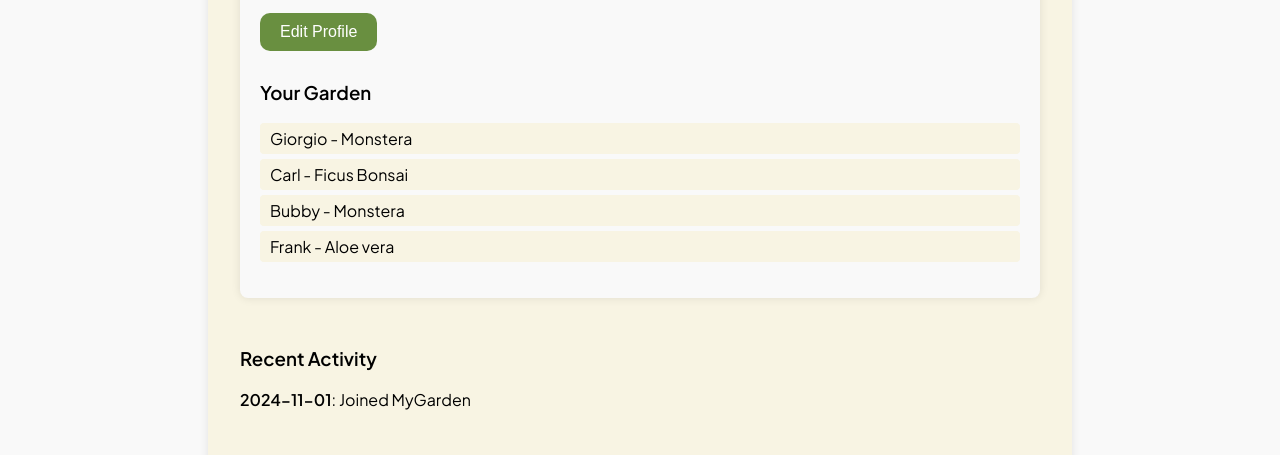
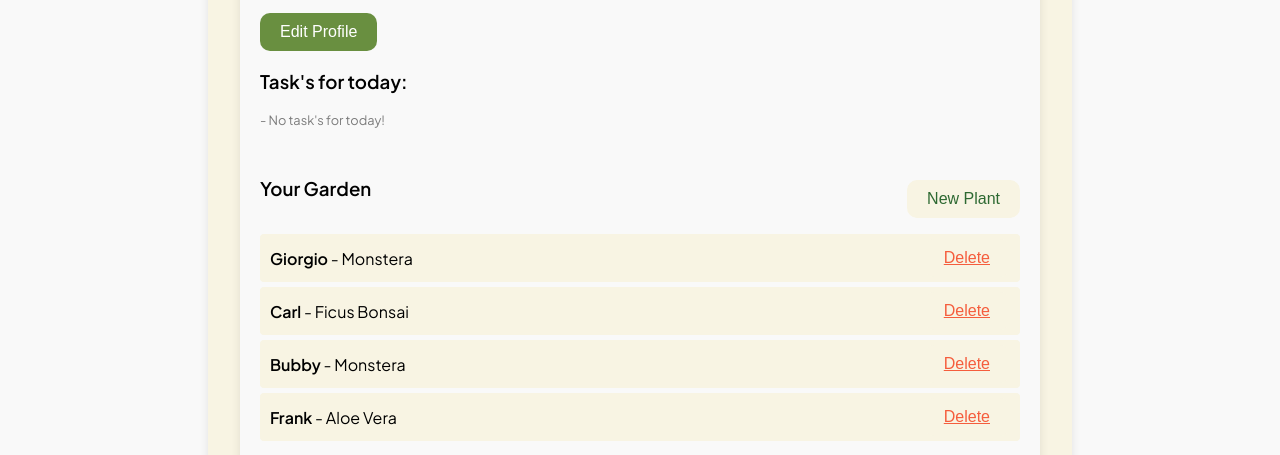
Before and after one commit to lmichalska/my-garden, a React (Vite) app: page /acc in a window 1280 px wide. Shown: the part 473-928 px from the top of the page. Built offline with nearby package versions, Linux system fonts and the light colour scheme.

Commit message:
changes changes i love changes

```diff
--- a/src/Components/NavBar/NavBar.css
+++ b/src/Components/NavBar/NavBar.css
@@ -119,7 +119,7 @@
         background: var(--asparagus);
         margin: 0;
         padding: 0;
-        padding-top: 15vh;
+        padding-top: 10vh;
         z-index: 10;
     }
 
--- a/src/Pages/Acc.jsx
+++ b/src/Pages/Acc.jsx
@@ -1,8 +1,6 @@
-//Lidia
-
 import React, { useState } from 'react';
 import './Pages.css';
-
+import mygardenData from '../mygarden.json';
 
 const Acc = () => {
   // User information
@@ -14,27 +12,27 @@
     bio: '🌱 Just a plant lover learning as I grow! Into organic gardening, easy-care plants, and creating little green spaces everywhere. Let’s swap tips and celebrate our garden wins together! 🌿',
     profilePic: 'https://via.placeholder.com/150',
     backgroundPic: 'https://freerangestock.com/sample/150810/a-close-up-of-a-plant.jpg',
-    mygarden: ['Giorgio - Monstera', 'Carl - Ficus Bonsai', 'Bubby - Monstera', 'Frank - Aloe vera'],
     recentActivity: [
+      { date: '2024-11-10', activity: 'Remember to water Giorgio and Carl today!' },
       { date: '2024-11-01', activity: 'Joined MyGarden' },
     ],
+    mygarden: mygardenData.mygarden, // Set mygarden to the JSON data
   });
 
   // Edit profile
   const [isEditing, setIsEditing] = useState(false);
-// Temporary new profile picture
+  // Temporary new profile picture
   const [newProfilePic, setNewProfilePic] = useState(null);
 
-  // New user information
-  const handleSave = (updatedData) => {
-    setUser(updatedData);
-    setIsEditing(false);
-  };
+  // New plant form visibility and state
+  const [isFormVisible, setIsFormVisible] = useState(false);
+  const [newPlant, setNewPlant] = useState({ name: '', type: '' });
 
+  // Handle profile picture change
   const handleProfilePicChange = (e) => {
     const file = e.target.files[0];
     if (file) {
-      const reader = new FileReader(); // Create a FileReader to read the image file
+      const reader = new FileReader();
       reader.onloadend = () => {
         setNewProfilePic(reader.result);
       };
@@ -42,7 +40,23 @@
     }
   };
 
-  // PROFILE PAGE
+  // Add a new plant to the garden
+  const handleAddPlant = () => {
+    if (newPlant.name.trim() && newPlant.type.trim()) {
+      const updatedGarden = [...user.mygarden, { name: newPlant.name, type: newPlant.type }];
+      setUser({ ...user, mygarden: updatedGarden });
+      setNewPlant({ name: '', type: '' });
+      setIsFormVisible(false);
+    }
+  };
+
+  // Delete a plant from the garden
+  const handleDeletePlant = (index) => {
+    const updatedGarden = user.mygarden.filter((_, i) => i !== index);
+    setUser({ ...user, mygarden: updatedGarden });
+  };
+
+  // Profile Page
   return (
     <div className="landing-page">
       <div className="profile-container">
@@ -55,7 +69,7 @@
           <div className="profile-pic-container">
             <img
               className="profile-pic"
-              src={newProfilePic || user.profilePic} // Show the new profile pic if uploaded, else show default
+              src={newProfilePic || user.profilePic}
               alt="Profile"
             />
             <label className="change-profile-pic">
@@ -72,8 +86,7 @@
 
         <div className="profile-info">
           {isEditing ? (
-            // Profile edit form when isEditing is true
-            <ProfileEditForm user={user} onSave={handleSave} />
+            <ProfileEditForm user={user} onSave={(updatedData) => { setUser(updatedData); setIsEditing(false); }} />
           ) : (
             <div className="profile-details">
               <h2>{user.name}</h2>
@@ -84,20 +97,60 @@
                 <span>Location: {user.location}</span>
               </div>
               <button onClick={() => setIsEditing(true)}>Edit Profile</button>
+              <div className='tasks'><h3>Task's for today:</h3>
+              <p className='notifs'>- No task's for today!</p></div>
               <div className="mygarden">
-                <h3>Your Garden</h3>
+                <div className='garden'>
+                  <h3>Your Garden</h3>
+                  <button onClick={() => setIsFormVisible(!isFormVisible)}>
+                    {isFormVisible ? 'Cancel' : 'New Plant'}
+                  </button>
+                </div>
+
+                {/* New plant form */}
+                {isFormVisible && (
+                  <section className="new-plant-form">
+                    <h2>Add a new plant to your garden</h2>
+                    <label>
+                      <input
+                        type="text"
+                        value={newPlant.name}
+                        onChange={(e) => setNewPlant({ ...newPlant, name: e.target.value })}
+                        placeholder="Plant name"
+                      />
+                    </label>
+                    <label>
+                      <input
+                        type="text"
+                        value={newPlant.type}
+                        onChange={(e) => setNewPlant({ ...newPlant, type: e.target.value })}
+                        placeholder="Plant type"
+                      />
+                    </label>
+                    <button onClick={handleAddPlant}>Add</button>
+                  </section>
+                )}
+
+                {/* Garden list with delete button */}
                 <ul>
-                  {user.mygarden.map((skill, index) => (
-                    <li key={index}>{skill}</li>
+                  {user.mygarden.map((plant, index) => (
+                    <li key={index}>
+                        <article>
+                      <strong>{plant.name}</strong> - {plant.type}</article>
+                      <button className='delete' onClick={() => handleDeletePlant(index)}>Delete</button>
+                    </li>
                   ))}
                 </ul>
+                <button>See the schedule</button>
               </div>
             </div>
           )}
         </div>
       </div>
+
       <div className="recent-activity">
-        <h3>Recent Activity</h3>
+        <h3>Notifications</h3>
+        <p className='notifs'>You're signed up for e-mail notifications. <span className='unsubscribe'>Unsubscribe</span></p>
         <ul>
           {user.recentActivity.map((activity, index) => (
             <li key={index}>
@@ -119,11 +172,10 @@
     const { name, value } = e.target;
     setEditedUser((prevState) => ({
       ...prevState,
-      [name]: value, // Update with the new value
+      [name]: value,
     }));
   };
 
-  // Save changes
   const handleSubmit = (e) => {
     e.preventDefault();
     onSave(editedUser);
--- a/src/Pages/HomePage.jsx
+++ b/src/Pages/HomePage.jsx
@@ -2,6 +2,8 @@
 
 import React, { useState, useEffect } from "react";
 import "..//Pages/Pages.css";
+import { Link } from 'react-router-dom';
+import Acc from "./Acc";
 
 const HomePage = () => {
   const [posts, setPosts] = useState([]);
@@ -61,6 +63,7 @@
             <a href="https://www.figma.com/proto/MakSeudQzQmVzMS7ArnvaH/Gardening-App-(WebApp)?page-id=114%3A8398&node-id=461-6619&node-type=frame&viewport=1411%2C-34%2C0.18&t=XL8ldni9K79ShwlW-9&scaling=scale-down&content-scaling=fixed&starting-point-node-id=461%3A6619&show-proto-sidebar=1">
               <button className="promo-button">Get MyGarden app</button>
             </a>
+            <Link to="/acc" className="browser">Continue in the browser</Link>
           </div>
         </div>
       </div>
--- a/src/Pages/Pages.css
+++ b/src/Pages/Pages.css
@@ -87,6 +87,11 @@
   left: 0;
 }
 
+.browser {
+  color: black;
+  text-decoration: underline;
+  margin-top: 1vh;
+}
 .promo-content {
   position: absolute;
   left: 3vw;
@@ -94,6 +99,8 @@
   color: var(--cosmiclatte);
   text-align: left;
   padding: 1.5rem;
+  display: flex;
+  flex-direction: column;
 }
 
 .highlight {
@@ -294,7 +301,7 @@
 }
 
 .contact-form input,
-.contact-form textarea, .account input, .account textarea {
+.contact-form textarea, .account input, .account textarea, .new-plant-form input {
   width: 35vw;
   padding: 0.8rem;
   margin: 0.5rem 0 1rem;
@@ -601,6 +608,10 @@
   object-fit: fill;
 }
 
+.unsubscribe {
+  text-decoration: underline;
+}
+
 .search-input {
   width: 100%;
 }
@@ -611,7 +622,7 @@
   border-radius: 10px;
 }
 
-.article-author {
+.article-author, .notifs {
   opacity: 50%;
   font-size: 0.8rem;
 }
@@ -707,8 +718,46 @@
   border: none;
   cursor: pointer;
   border-radius: 10px;
-  margin-top: 5vh;
+  margin-top: 10vh;
   align-self: center;
+}
+
+.garden {
+  display: flex;
+  flex-direction: row;
+  justify-content: space-between;
+  align-items: center;
+}
+
+.garden button {
+  background-color: var(--cosmiclatte);
+  color: var(--dark);
+}
+
+.garden button:hover {
+  background-color: #eed99d;
+  color: var(--dark);
+  transform: scale(1.05);
+
+}
+
+.delete {
+  background-color: var(--cosmiclatte);
+  color: var(--tomato);
+  text-decoration: underline;
+}
+
+.delete:hover {
+  background-color: var(--cosmiclatte);
+  color: crimson;
+  text-decoration: underline;
+}
+
+.profile-container li {
+  display: flex;
+  flex-direction: row;
+  justify-content: space-between;
+  align-items: center;
 }
 
 .logout:hover {
@@ -892,7 +941,7 @@
   }
 
   .promo-content {
-    bottom: 0vh;
+    bottom: 1vh;
     left: 1.5vw;
   }
 
@@ -944,7 +993,8 @@
   }
 
   .contact-form input,
-  .contact-form textarea, .account input, .account textarea {
+  .contact-form textarea, .account input, .account textarea,
+  .new-plant-form input {
     padding: 0.8rem;
     margin: 0.5rem 0 1rem;
     border: 1px solid #ddd;
--- /dev/null
+++ b/src/mygarden.json
@@ -0,0 +1,20 @@
+{
+    "mygarden": [
+      {
+        "name": "Giorgio",
+        "type": "Monstera"
+      },
+      {
+        "name": "Carl",
+        "type": "Ficus Bonsai"
+      },
+      {
+        "name": "Bubby",
+        "type": "Monstera"
+      },
+      {
+        "name": "Frank",
+        "type": "Aloe Vera"
+      }
+    ]
+  }
```
